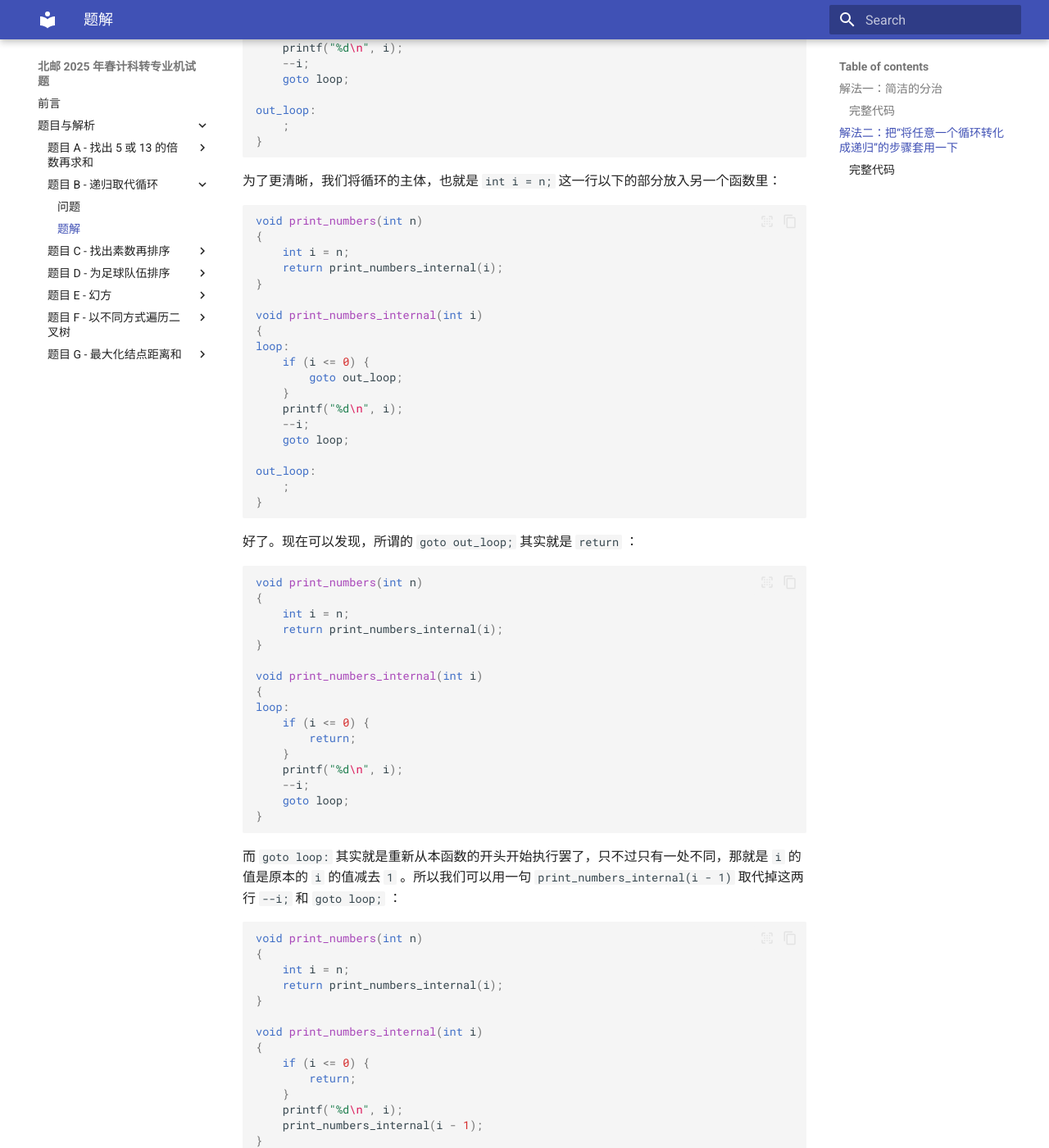
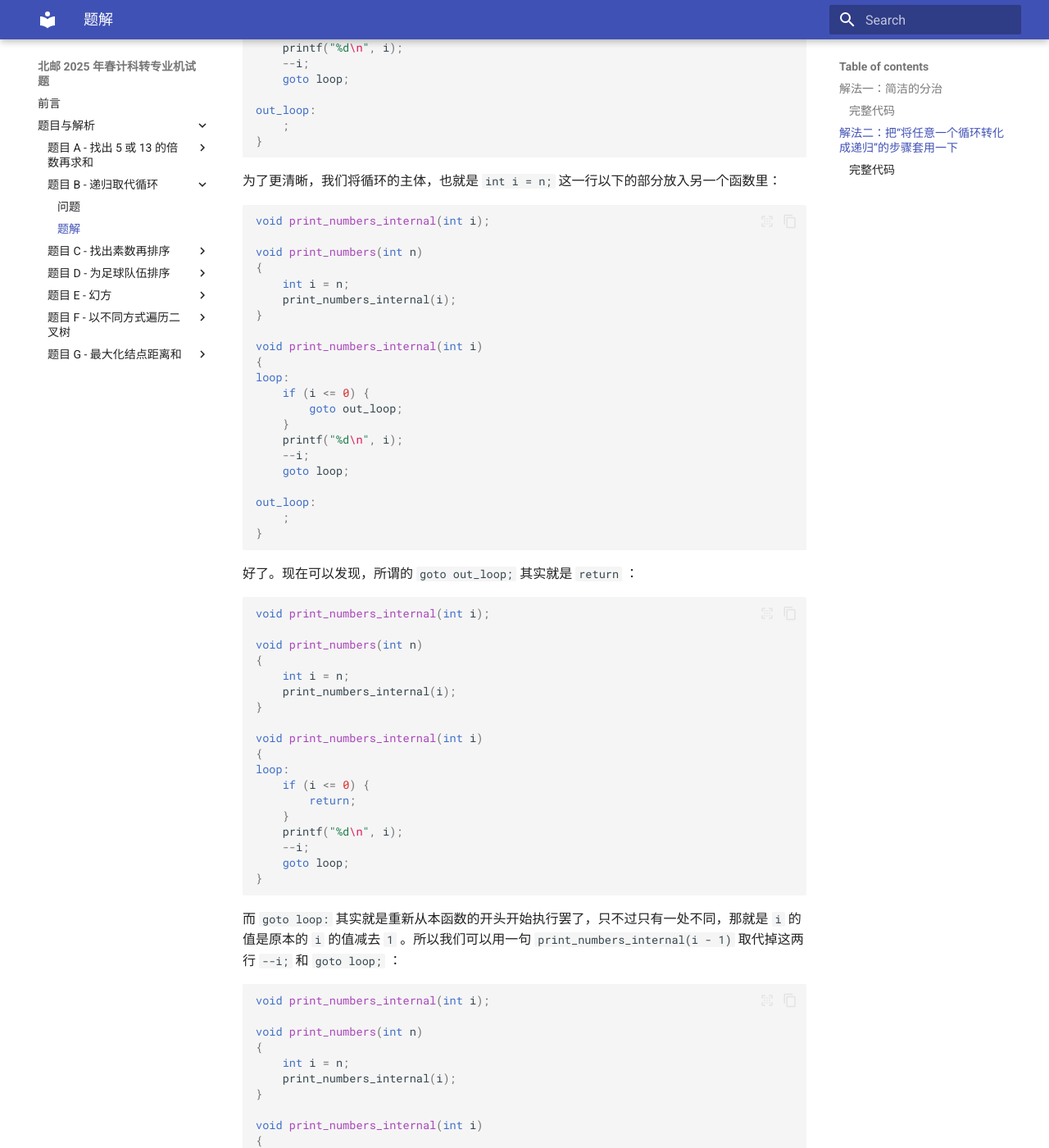
Before and after one commit to LS-Hower/bupt-major-switching-programming-questions, an MkDocs documentation site: the page built from docs/problem-b/answer.md, in a window 1280 px wide and 1400 px high, scrolled down 3767 px. Shown: the whole window at 82% size. Built offline with MkDocs 1.6.1 and Material for MkDocs 9.7.7, drawn with Linux system fonts in a browser that asks for light colours.

Commit message:
Strengthen correctness of code
Eliminate errors and warnings, including removing features only available in the new version.

````diff
--- a/docs/problem-b/answer.md
+++ b/docs/problem-b/answer.md
@@ -191,10 +191,12 @@ out_loop:
 为了更清晰，我们将循环的主体，也就是 `int i = n;` 这一行以下的部分放入另一个函数里：
 
 ```c
+void print_numbers_internal(int i);
+
 void print_numbers(int n)
 {
     int i = n;
-    return print_numbers_internal(i);
+    print_numbers_internal(i);
 }
 
 void print_numbers_internal(int i)
@@ -215,10 +217,12 @@ out_loop:
 好了。现在可以发现，所谓的 `goto out_loop;` 其实就是 `return` ：
 
 ```c
+void print_numbers_internal(int i);
+
 void print_numbers(int n)
 {
     int i = n;
-    return print_numbers_internal(i);
+    print_numbers_internal(i);
 }
 
 void print_numbers_internal(int i)
@@ -236,10 +240,12 @@ loop:
 而 `goto loop:` 其实就是重新从本函数的开头开始执行罢了，只不过只有一处不同，那就是 `i` 的值是原本的 `i` 的值减去 `1` 。所以我们可以用一句 `print_numbers_internal(i - 1)` 取代掉这两行 `--i;` 和 `goto loop;` ：
 
 ```c
+void print_numbers_internal(int i);
+
 void print_numbers(int n)
 {
     int i = n;
-    return print_numbers_internal(i);
+    print_numbers_internal(i);
 }
 
 void print_numbers_internal(int i)
````
Also changed, not shown: docs/problem-d/answer.md (+1 -1 lines), docs/problem-f/answer.md (+8 -2 lines), docs/problem-g/answer.md (+2 -2 lines).
